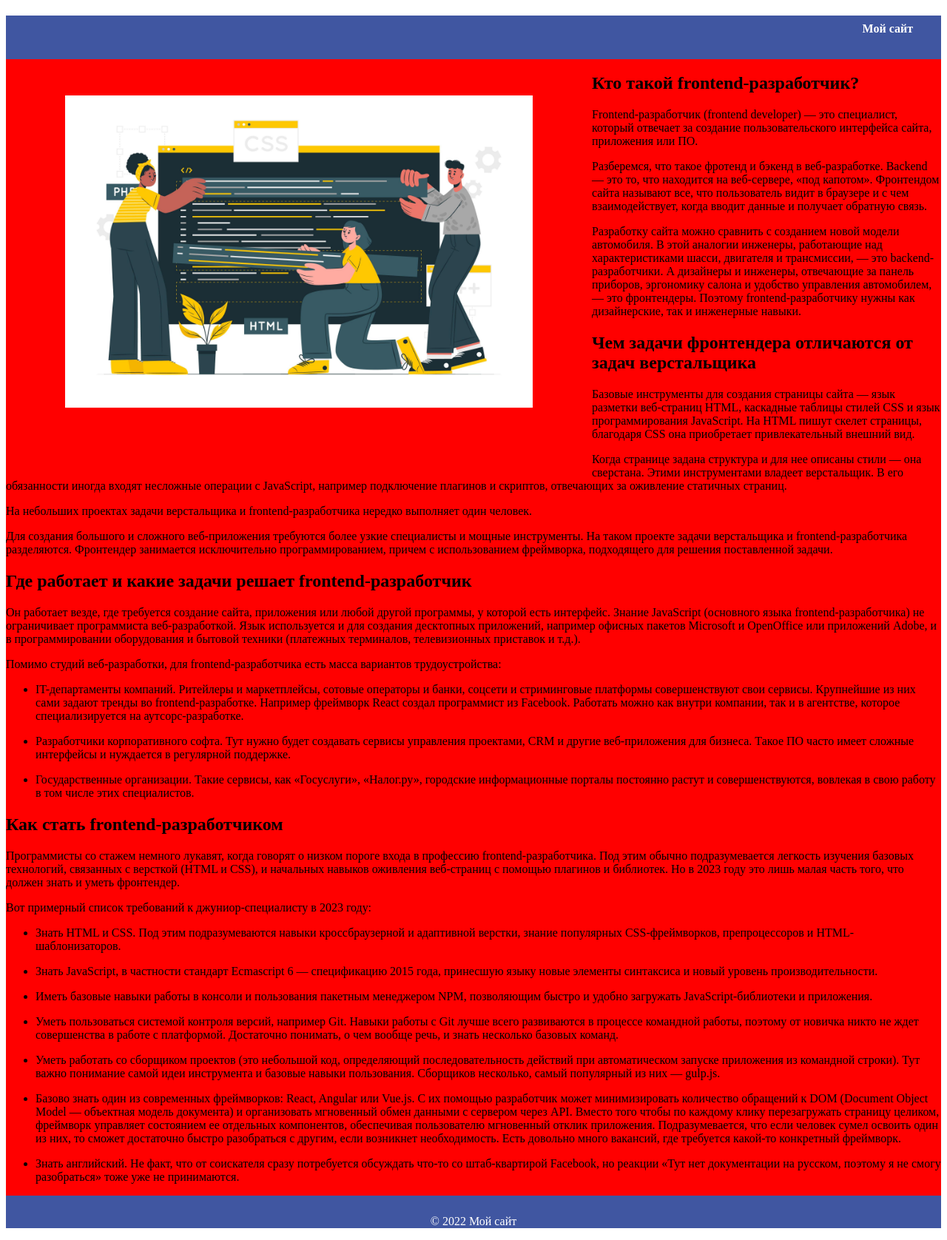
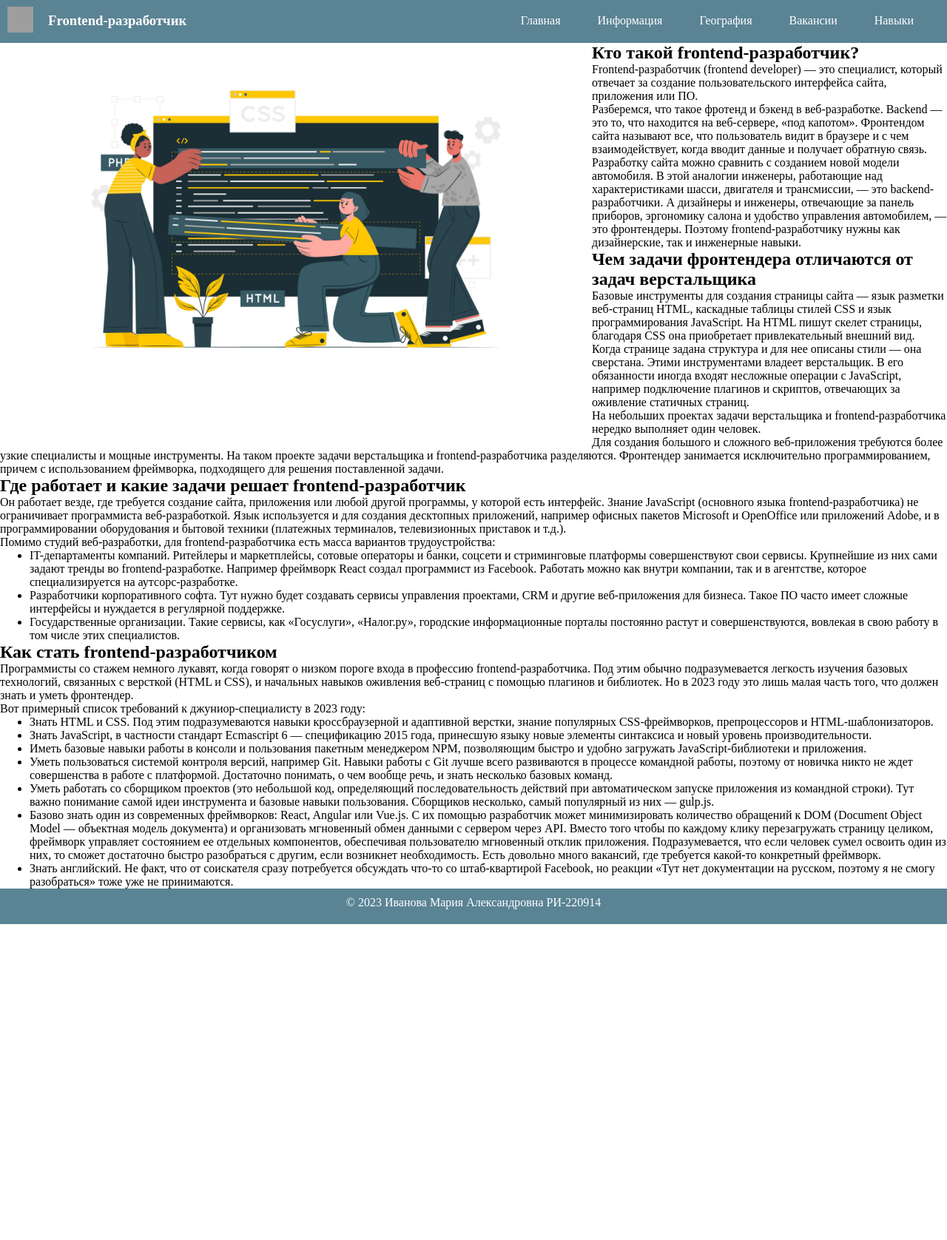
Before and after one commit to ssftvyn/python-website, a Django app: page / in a window 1280 px wide. Shown: the whole page at 74% size. After the commit the page ends 1249 px from the top, so only its background shows below. Run offline with Django 4.2, Linux system fonts and the light colour scheme; data comes from the database, SQL or seed files in the repository; both versions use the stored data as it was after the commit; grey boxes are pictures that could not be loaded.

Commit message:
header update

```diff
--- a/web-cite/main/templates/main/footer.html
+++ b/web-cite/main/templates/main/footer.html
@@ -1,4 +1,3 @@
 <footer>
-    <p>© 2022 Мой сайт</p>
-    <!-- Добавьте здесь другие элементы футера -->
+    <p>© 2023 Иванова Мария Александровна РИ-220914</p>
 </footer>
--- a/web-cite/main/templates/main/header.html
+++ b/web-cite/main/templates/main/header.html
@@ -1,4 +1,18 @@
+{% load static %}
 <header>
-    <h4>Мой сайт</h4>
-    <!-- Добавьте здесь другие элементы заголовка -->
+    <div class='logo-container'>
+        <a href="{% url 'home' %}">
+            <img class='logo' src="{% static 'main/image/front.svg' %}" alt="Описание изображения">
+        </a>
+        <h3>Frontend-разработчик</h3>
+    </div>
+        <nav>
+            <ul>
+                <li><a href="{% url 'home' %}">Главная</a></li>
+                <li><a href="{% url 'info' %}">Информация</a></li>
+                <li><a href="{% url 'geography' %}">География</a></li>
+                <li><a href="{% url 'vacancies' %}">Вакансии</a></li>
+                <li><a href="{% url 'skills' %}">Навыки</a></li>
+            </ul>
+        </nav>
 </header>
--- a/web-cite/static/main/css/home.css
+++ b/web-cite/static/main/css/home.css
@@ -1,7 +1,6 @@
 div{
-    background-color: red;
+    background-color: white;
 }
-
 
 .home_img {
     float: left;
--- a/web-cite/static/main/css/main.css
+++ b/web-cite/static/main/css/main.css
@@ -1,3 +1,7 @@
+*{
+    margin: 0;
+}
+
 body {
     min-height: 100%;
 }
@@ -54,30 +58,66 @@ aside ul li:hover, aside ul a:hover {
     margin-bottom: 50px;
 }
 
-
 header {
+    height: 40px;
+    display: flex;
+    justify-content:space-between;
+    align-items: center;
     padding-bottom: 10px;
     margin-bottom: auto;
-    background: #4056A1;
+    background-color: #5A8394;
+    padding-top: 8px;
 }
 
-header h4 {
-    color: #ffffff;
-    padding: 9px 3% 0 0;
-    text-align: right;
+nav ul {
+    list-style-type: none;
+    margin: 0;
+    padding: 0;
+    display: flex;
+    margin-right: 30px;
+    align-items: center;
 }
 
-.head_img {
-    color: #f64c72;
-    float: left;
-    width: 30px;
-    height: auto;
+nav ul li {
+    margin-left: 20px;
+}
+
+nav ul li a {
+    text-decoration: none;
+    color: white;
+    padding: 5px 15px;
+}
+
+nav ul li a:hover {
+    color: #2C444E;
+    background-color: #FFC801;
+    padding: 5px 15px;
+    border-radius: 5px;
+}
+
+header h3 {
+    color: #ffffff;
+    margin-left: 10px;
+    width: 200px;
+}
+
+.logo{
+    width: 35px;
+    height: 35px;
+    margin: 10px;
+}
+
+.logo-container{
+    display: flex;
+    justify-content:space-between;
+    align-items: center;
+    background-color: #5A8394;
 }
 
 footer {
-    font-weight: lighter;
+    padding: 20px;
     text-align: center;
-    background: #4056A1;
+    background: #5A8394;
     padding-top: 10px;
     margin-top: auto;
     color: #fff;
@@ -111,8 +151,6 @@ footer {
 .skill_list {
     position: page;
     font-size: 25px;
-
-
 }
 
 .skill_list div {
```
Also changed, not shown: web-cite/db.sqlite3, web-cite/media/home/5998384.jpg (added), web-cite/static/main/image/front.svg (added).
